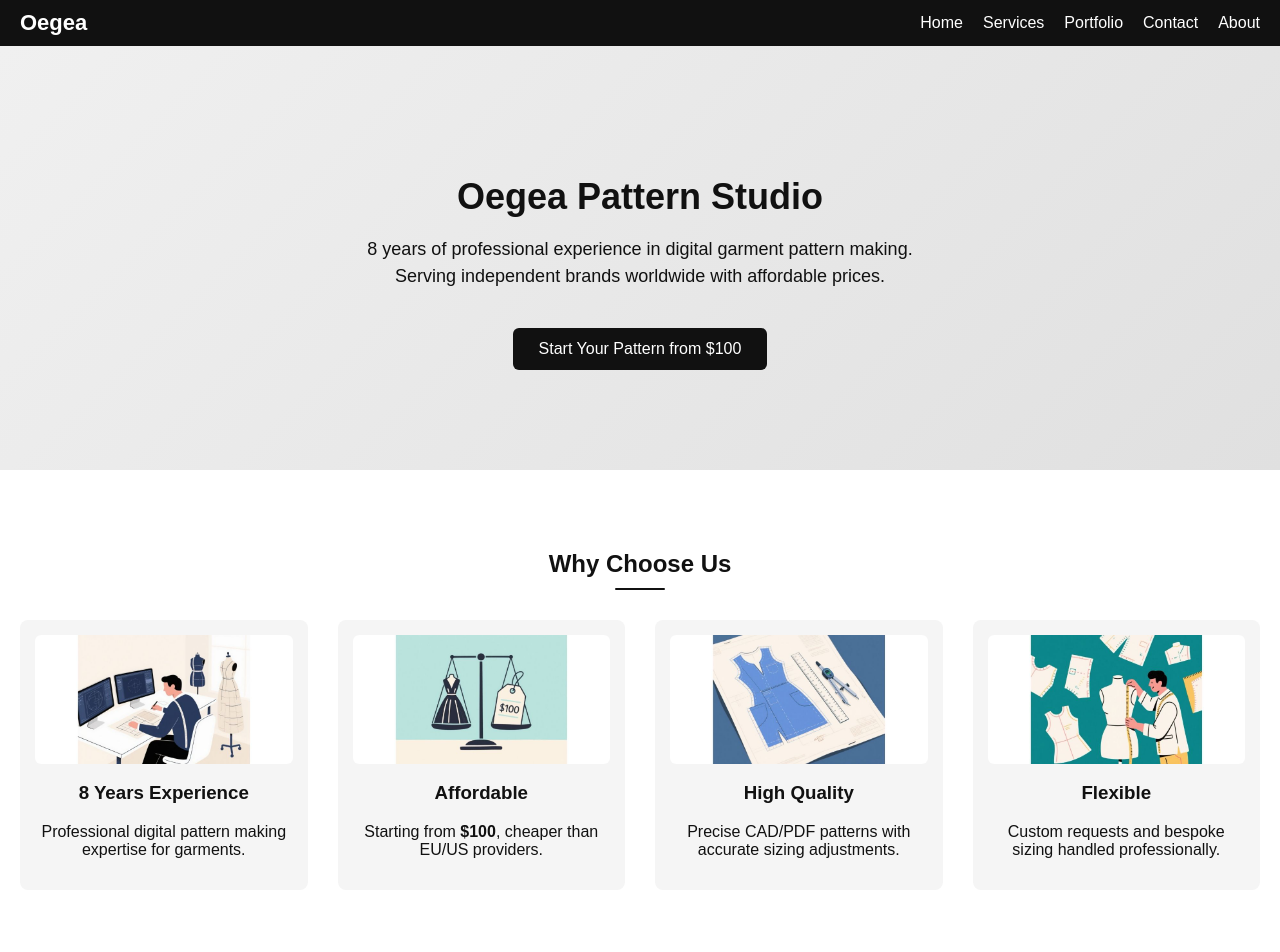
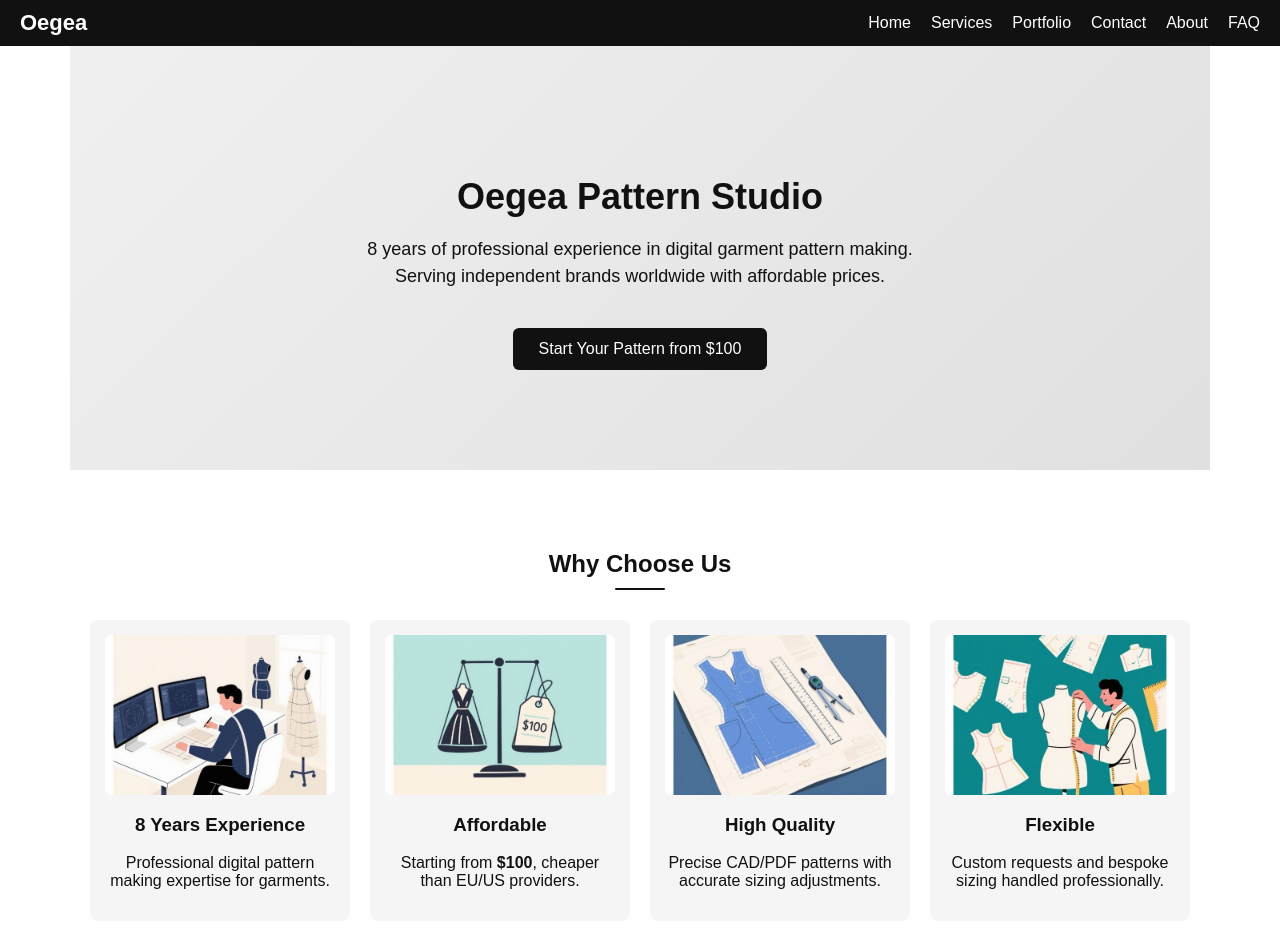
Before and after one commit to Oegea-Mengchun/Oegea-website, a plain HTML site: page index.html in a window 1280 px wide. Shown: the top 952 px of the page. Drawn offline with Linux system fonts and the light colour scheme.

Commit message:
Update index.html

```diff
--- a/index.html
+++ b/index.html
@@ -10,33 +10,20 @@
   img {max-width:100%;border-radius:6px;display:block;}
 
   /* 导航栏 */
-  nav {
-    background:#111;color:#fff;padding:10px 20px;
-    position:sticky;top:0;z-index:1000;
-    display:flex;justify-content:space-between;align-items:center;
-  }
+  nav {background:#111;color:#fff;padding:10px 20px;position:sticky;top:0;z-index:1000;display:flex;justify-content:space-between;align-items:center;}
   nav .brand {font-size:22px;font-weight:bold;}
   nav ul {list-style:none;margin:0;padding:0;display:flex;gap:20px;}
   nav ul li a {color:#fff;font-size:16px;}
   .menu-toggle {display:none;cursor:pointer;font-size:24px;color:#fff;}
 
   /* 模块 */
-  .section {padding:60px 20px;text-align:center;max-width:1400px;margin:0 auto;}
+  .section {padding:60px 20px;text-align:center;max-width:1100px;margin:0 auto;}
   .section h2 {margin-bottom:30px;position:relative;display:inline-block;}
-  .section h2::after {
-    content:'';display:block;width:50px;height:2px;background:#111;margin:10px auto 0;border-radius:2px;
-  }
-  .grid {
-    display:flex;flex-wrap:wrap;justify-content:center;
-    gap:30px;text-align:center;
-  }
-  .grid-item {
-    flex:1 1 250px;min-width:250px;
-    background:#f5f5f5;padding:15px;border-radius:8px;
-    transition:transform 0.3s, box-shadow 0.3s;
-  }
+  .section h2::after {content:'';display:block;width:50px;height:2px;background:#111;margin:10px auto 0;border-radius:2px;}
+  .grid {display:flex;flex-wrap:wrap;justify-content:center;gap:20px;text-align:center;}
+  .grid-item {flex:1 1 220px;min-width:220px;background:#f5f5f5;padding:15px;border-radius:8px;transition:transform 0.3s, box-shadow 0.3s;}
   .grid-item:hover {transform:translateY(-5px);box-shadow:0 6px 15px rgba(0,0,0,0.2);}
-  .grid-item img {height:auto; max-height:250px; object-fit:cover; margin-bottom:10px;}
+  .grid-item img {height:160px;object-fit:cover;margin-bottom:10px;}
 
   /* Hero */
   .hero {background:linear-gradient(135deg,#f0f0f0,#e0e0e0);padding:100px 20px;}
@@ -81,11 +68,6 @@
     .menu-toggle {display:block;}
     .grid-item {flex:1 1 100%;}
   }
-
-  @media(min-width:769px){
-    nav ul {flex-direction: row !important; position:static !important; background:none !important; max-height:none !important;}
-    .menu-toggle {display:none;}
-  }
 </style>
 </head>
 <body>
@@ -100,6 +82,7 @@
     <li><a href="portfolio.html">Portfolio</a></li>
     <li><a href="contact.html">Contact</a></li>
     <li><a href="about.html">About</a></li>
+    <li><a href="faq.html">FAQ</a></li>
   </ul>
 </nav>
 
```
